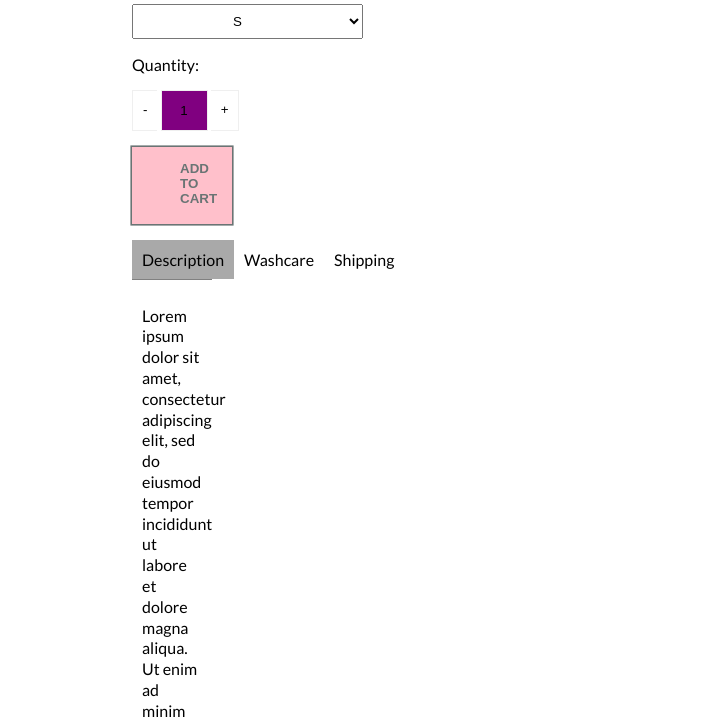
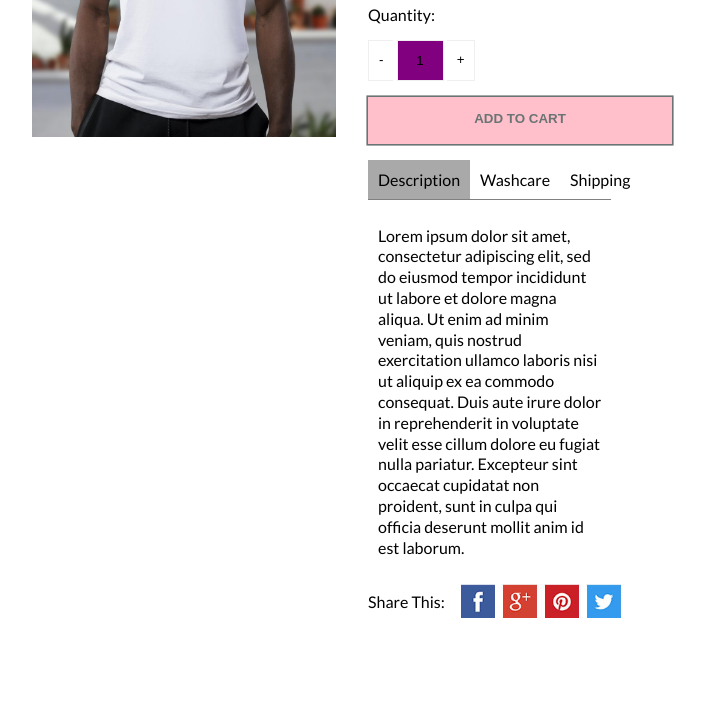
Before and after one commit to Zakkku/git-hub-practice-1-redo-byCloning, a plain HTML site: page product-page-679b1c7e40043aef9a684b93f459aed240effc13/index.html in a window 1280 px wide. Shown: the part 247-971 px from the top of the page, without its empty margins (288-993 px from the left). After the commit the page ends 945 px from the top, so only its background shows below. Drawn offline with Linux system fonts and the light colour scheme.

Commit message:
Revert "css styling"
This reverts commit 0e6a9d9eead4fdcc9bf9278014cdf44e15816e1f.

```diff
--- a/product-page-679b1c7e40043aef9a684b93f459aed240effc13/style.css
+++ b/product-page-679b1c7e40043aef9a684b93f459aed240effc13/style.css
@@ -1,5 +1,5 @@
 body {
-    max-width: 200px;
+    max-width: 1200px;
     margin: 5rem 20rem;
     font-family: 'Lato', sans-serif;
 }
```
